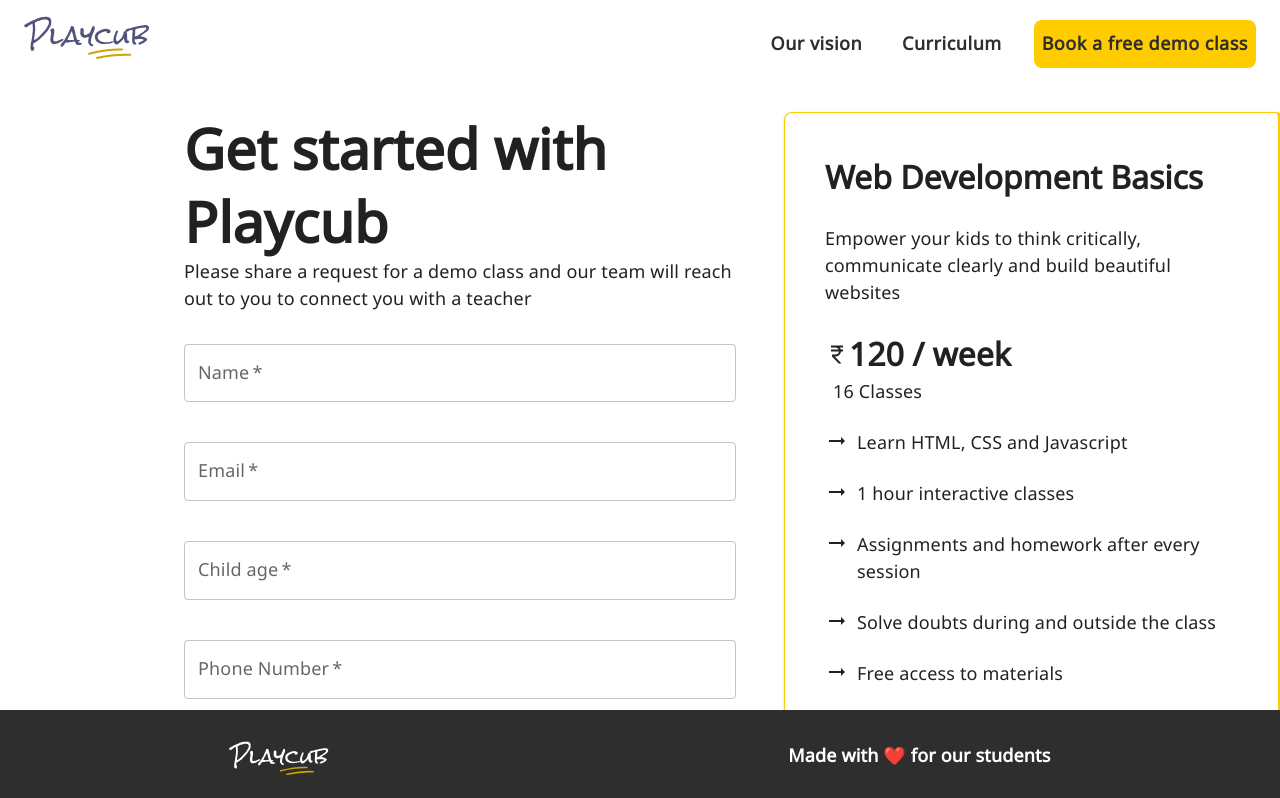
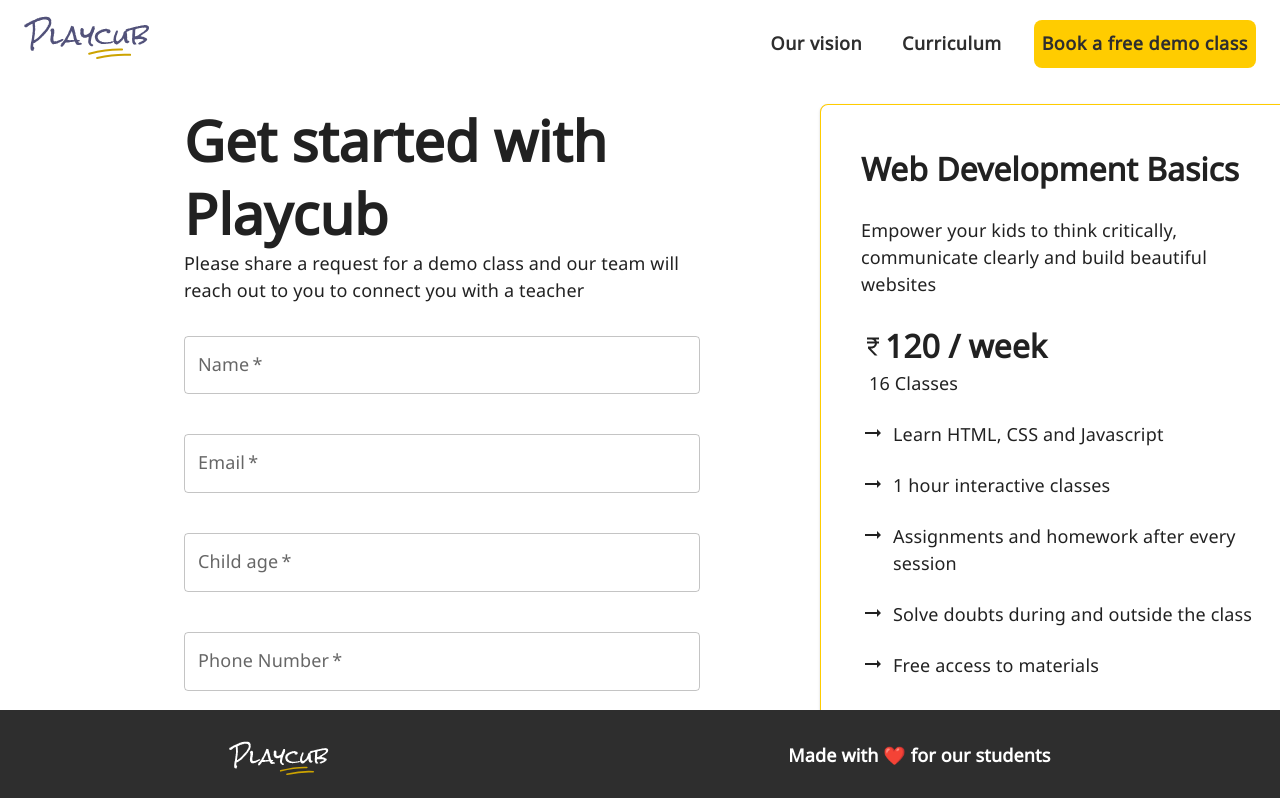
Before and after one commit to navgurukul/playcub-fe, a Next.js app: page /Reg in a window 1280 px wide. Shown: the top 798 px of the page. Built offline with nearby package versions, Linux system fonts and the light colour scheme.

Commit message:
Added color to the check and radio button for check .

```diff
--- a/pages/Reg/index.js
+++ b/pages/Reg/index.js
@@ -124,7 +124,7 @@ const Reg =(props) =>{
           }
         if (!error){
           register.fetching.value=true
-        //   fetchData()
+          fetchData()
         }
         setRegisterData({...register})
 
@@ -147,9 +147,9 @@ const Reg =(props) =>{
     return(
         <>
         <Container sx={{mt: 4,ml:20 }} maxWidth="lg" >
-            <Grid container>
-                <Grid item sm={11} sx ={{mt:2,mb:4, ml:5}}>
-                    <Box display="flex" justifyContent="flex-end">
+
+          <Box sx={{mt:5}} >
+            <Box display="flex" justifyContent="flex-end"  sx={{mr:4,mb:4}}>
 
                 <Image
                     onClick={()=>{
@@ -159,12 +159,17 @@ const Reg =(props) =>{
                     height={"32px"}
                     width={'32px'}
                     alt="close image"
+
+
+
                 />
             </Box>
-                </Grid>
-            </Grid>
+          </Box>
 
-            <Grid container spacing={6}>
+
+
+
+          <Grid container spacing={15}>
               <Grid item xs={12} sm={6} md={6}  >
                   <Typography variant="h3">
                       Get started with Playcub
@@ -251,9 +256,9 @@ const Reg =(props) =>{
                           Preferred slot for the demo class
                       </Typography>
                       <FormGroup>
-                            <FormControlLabel variant="body1" control={<Checkbox checked={Morning} onChange={handleChange1} name="Morning"/>} label="Morning (9 AM to 12 PM)" />
-                            <FormControlLabel variant="body1" control={<Checkbox checked={Afternoon} onChange={handleChange1} name="Afternoon"/>} label="Afternoon (12 PM to 1 PM)" />
-                            <FormControlLabel variant="body1" control={<Checkbox checked={Evening} onChange={handleChange1} name="Evening" />} label="Evening (3 PM to 6 PM)" />
+                          <FormControlLabel variant="body1" control={<Checkbox color='warning' checked={Morning} onChange={handleChange1} name="Morning"/>} label="Morning (9 AM to 12 PM)" />
+                          <FormControlLabel variant="body1" control={<Checkbox color='warning' checked={Afternoon} onChange={handleChange1} name="Afternoon"/>} label="Afternoon (12 PM to 1 PM)" />
+                          <FormControlLabel variant="body1" control={<Checkbox color='warning' checked={Evening} onChange={handleChange1} name="Evening" />} label="Evening (3 PM to 6 PM)" />
 
                       </FormGroup>
                       <Box
@@ -261,7 +266,7 @@ const Reg =(props) =>{
                               display: "grid",
                               gap: 3,
                               width: "50%",
-                                mb:12
+                              mb:3
 
 
                           }}
--- a/theme/theme.js
+++ b/theme/theme.js
@@ -160,6 +160,16 @@ theme = createTheme(theme, {
 });
 
 theme.components = {
+  MuiRadio: {
+    styleOverrides: {
+      root: {
+
+        "&:hover":{
+          background:"#FFF5CC",
+        }
+      },
+    },
+  },
 
 
   MuiButton: {
```
Also changed, not shown: pages/TeacherReg/index.js (+3 -4 lines). Lines whose indentation alone changed are shown as unchanged.
